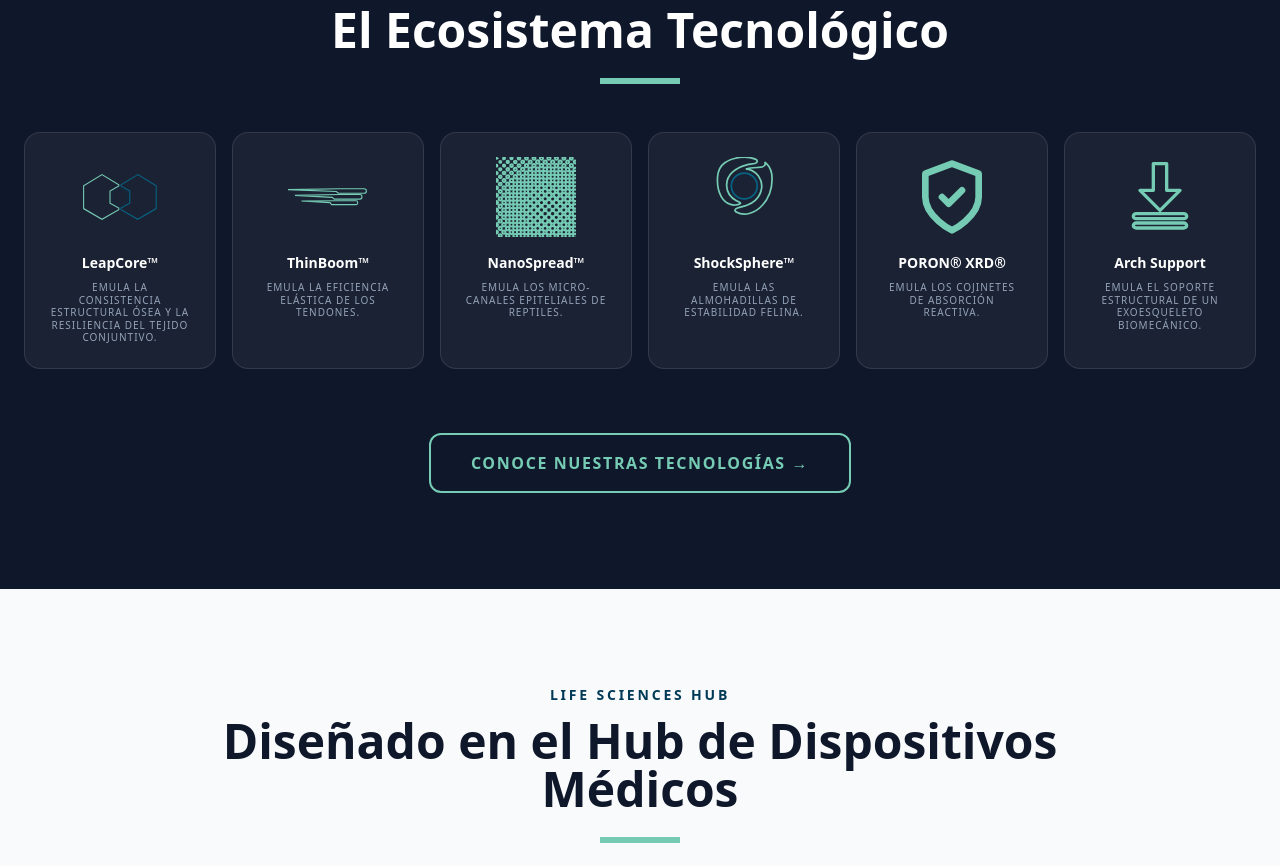
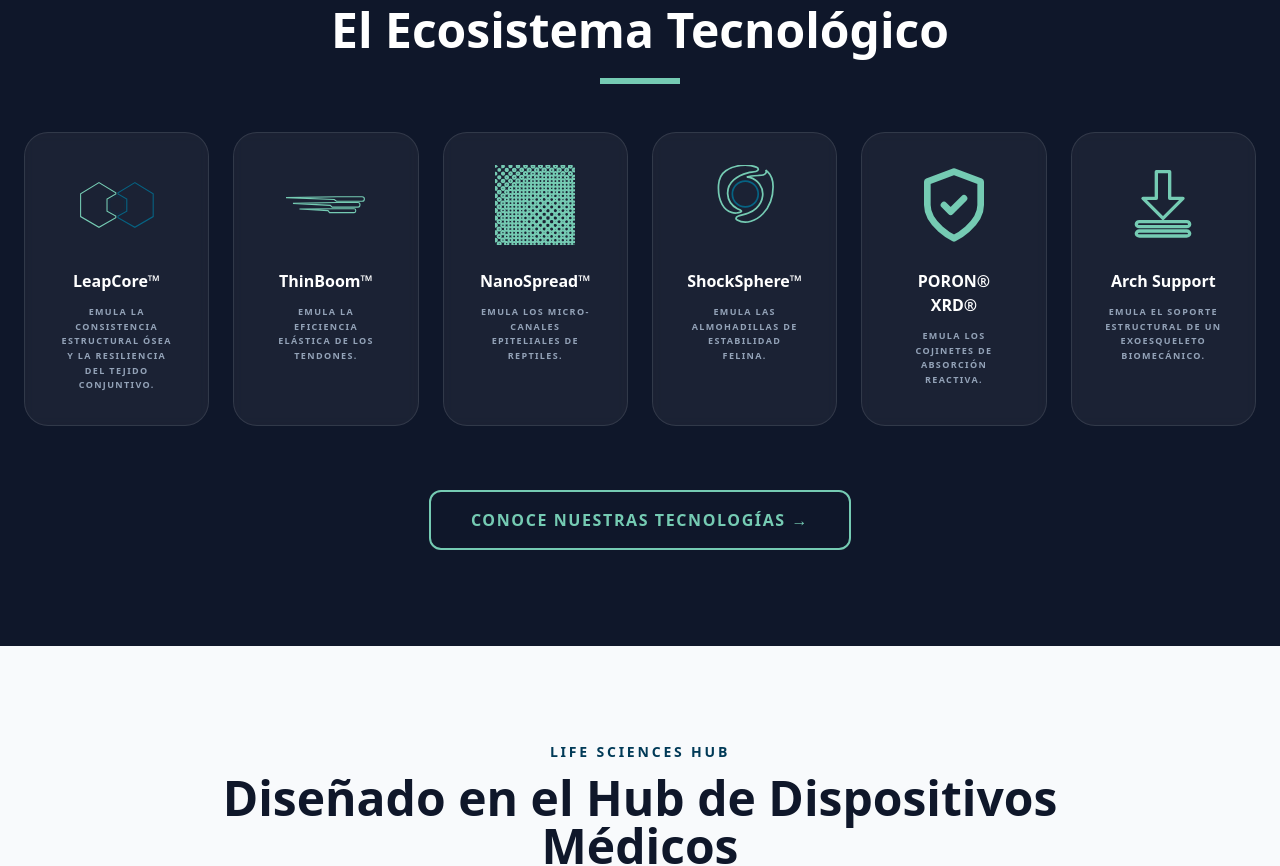
Before and after one commit to Ale241302/rana_walk_web, a React (Vite) app: page / in a window 1280 px wide. Shown: the part 1760-2626 px from the top of the page. Built offline with nearby package versions, Linux system fonts and the light colour scheme.

Commit message:
update 02/02/2026

```diff
--- a/src/components/common/TrustBar.jsx
+++ b/src/components/common/TrustBar.jsx
@@ -4,23 +4,33 @@ import { ShieldCheck } from 'lucide-react';
 const TrustBar = () => (
     <div className="bg-slate-900 py-12 border-y border-white/5">
         <div className="container mx-auto px-6">
-            <h3 className="text-center text-[10px] font-black uppercase tracking-[0.4em] text-[#75CBB3] mb-10 opacity-60">Respaldado por la Ciencia de Materiales y la Ingeniería Global</h3>
-            <div className="grid grid-cols-2 lg:grid-cols-4 gap-12 items-center justify-items-center opacity-40 grayscale hover:grayscale-0 hover:opacity-100 transition-all duration-700">
+            <h3 className="text-center text-[10px] font-black uppercase tracking-[0.4em] text-[#75CBB3] mb-10 opacity-60">
+                Respaldado por la Ciencia de Materiales y la Ingeniería Global
+            </h3>
+            <div className="flex flex-wrap justify-center gap-12 items-center opacity-40 grayscale hover:grayscale-0 hover:opacity-100 transition-all duration-700">
                 <div className="flex flex-col items-center gap-2 text-white">
-                    <div className="font-black text-xl tracking-tighter">ROGERS <span className="text-[#75CBB3]">CORP.</span></div>
-                    <span className="text-[8px] uppercase tracking-widest font-bold">PORON® XRD® Partner</span>
+                    <div className="font-black text-xl tracking-tighter">
+                        ROGERS <span className="text-[#75CBB3]">CORP.</span>
+                    </div>
+                    <span className="text-[8px] uppercase tracking-widest font-bold">
+                        PORON® XRD® Partner
+                    </span>
                 </div>
                 <div className="flex flex-col items-center gap-2 text-white">
-                    <div className="font-black text-xl tracking-tighter">LIFE SCIENCES <span className="text-[#75CBB3]">HUB</span></div>
-                    <span className="text-[8px] uppercase tracking-widest font-bold">Costa Rica · R&D</span>
+                    <div className="font-black text-xl tracking-tighter">
+                        LIFE SCIENCES <span className="text-[#75CBB3]">HUB</span>
+                    </div>
+                    <span className="text-[8px] uppercase tracking-widest font-bold">
+                        Costa Rica · R&D
+                    </span>
                 </div>
                 <div className="flex flex-col items-center gap-2 text-white">
-                    <div className="font-black text-xl tracking-tighter">LEAPCORE <span className="text-[#75CBB3]">TECH</span></div>
-                    <span className="text-[8px] uppercase tracking-widest font-bold">Structural Resilience</span>
-                </div>
-                <div className="flex flex-col items-center gap-2 text-white">
-                    <div className="font-black text-xl tracking-tighter">ESENCIAL <span className="text-[#75CBB3]">CR</span></div>
-                    <span className="text-[8px] uppercase tracking-widest font-bold">Marca País Excelencia</span>
+                    <div className="font-black text-xl tracking-tighter">
+                        LEAPCORE <span className="text-[#75CBB3]">TECH</span>
+                    </div>
+                    <span className="text-[8px] uppercase tracking-widest font-bold">
+                        Structural Resilience
+                    </span>
                 </div>
             </div>
         </div>
--- a/src/views/HomeView.jsx
+++ b/src/views/HomeView.jsx
@@ -78,21 +78,39 @@ const HomeView = ({ navigate }) => (
                 </div>
             </div>
         </section>
-
         {/* Sección · Tecnologías (preview) */}
         <section className="py-24 bg-slate-900 text-white">
             <div className="container mx-auto px-6">
                 <SectionHeader sub="Tecnologías que emulan una función real" title="El Ecosistema Tecnológico" dark />
-                <div className="grid md:grid-cols-3 lg:grid-cols-6 gap-4">
+                <div className="grid md:grid-cols-3 lg:grid-cols-6 gap-6">
                     {techData.map(t => (
                         <div
                             key={t.id}
                             onClick={() => navigate('techDetail', t.id)}
-                            className="bg-white/5 border border-white/10 p-6 rounded-2xl hover:bg-white/10 transition-all cursor-pointer group flex flex-col items-center text-center"
+                            className="relative bg-white/5 backdrop-blur-sm border border-white/10 p-8 rounded-3xl hover:bg-white/10 hover:-translate-y-3 hover:border-[#75CBB3]/50 hover:shadow-[0_20px_60px_rgba(117,203,179,0.25)] transition-all duration-500 cursor-pointer group flex flex-col items-center text-center overflow-hidden"
                         >
-                            <div className="text-[#75CBB3] mb-4 group-hover:scale-110 transition-transform">{t.icon}</div>
-                            <h4 className="font-black text-sm mb-2">{t.name}</h4>
-                            <p className="text-[10px] text-slate-400 leading-tight uppercase tracking-widest">{t.bioFunction}</p>
+                            {/* Efecto de brillo superior */}
+                            <div className="absolute top-0 left-0 right-0 h-px bg-gradient-to-r from-transparent via-[#75CBB3]/50 to-transparent opacity-0 group-hover:opacity-100 transition-opacity duration-500"></div>
+
+                            {/* Glow effect detrás del icono */}
+                            <div className="absolute top-8 w-24 h-24 bg-[#75CBB3]/20 rounded-full blur-2xl opacity-0 group-hover:opacity-100 transition-opacity duration-500"></div>
+
+                            {/* Icono con más tamaño */}
+                            <div className="relative text-[#75CBB3] mb-6 group-hover:scale-110 transition-transform duration-500">
+                                {t.icon}
+                            </div>
+                            {/* Título con mejor espaciado */}
+                            <h4 className="font-black text-base mb-3 group-hover:text-[#75CBB3] transition-colors duration-300">
+                                {t.name}
+                            </h4>
+
+                            {/* Descripción mejorada */}
+                            <p className="text-[9px] text-slate-400 leading-relaxed uppercase tracking-[0.15em] font-semibold group-hover:text-slate-300 transition-colors duration-300">
+                                {t.bioFunction}
+                            </p>
+
+                            {/* Badge opcional "Premium" o "Patented" */}
+                            <div className="absolute top-3 right-3 w-2 h-2 rounded-full bg-[#75CBB3] opacity-0 group-hover:opacity-100 transition-opacity duration-300"></div>
                         </div>
                     ))}
                 </div>
@@ -103,6 +121,7 @@ const HomeView = ({ navigate }) => (
                 </div>
             </div>
         </section>
+
 
         {/* El Laboratorio del Mundo Real */}
         <section className="py-24 bg-slate-50">
```
